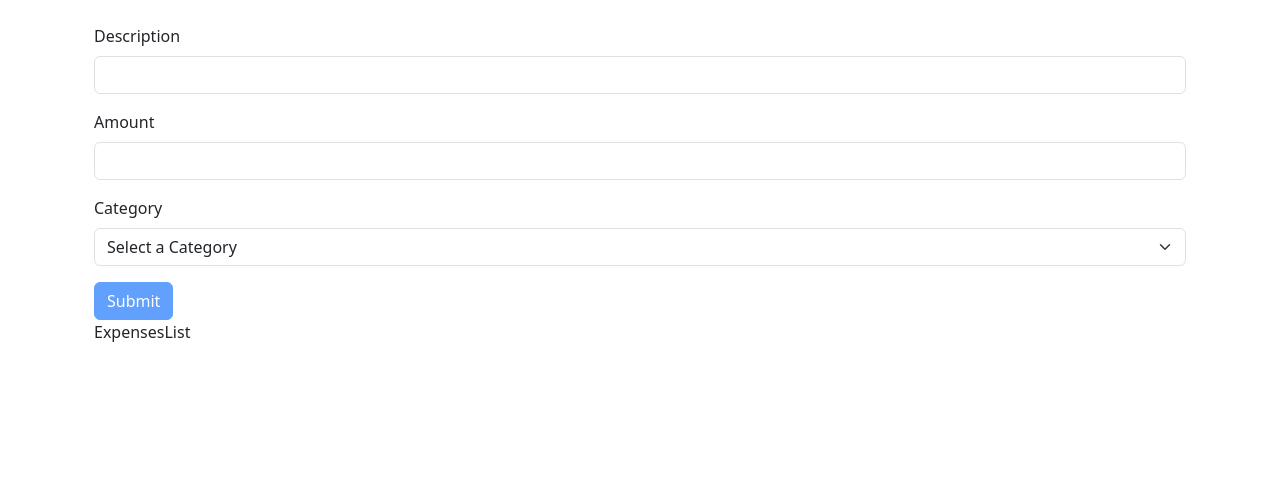
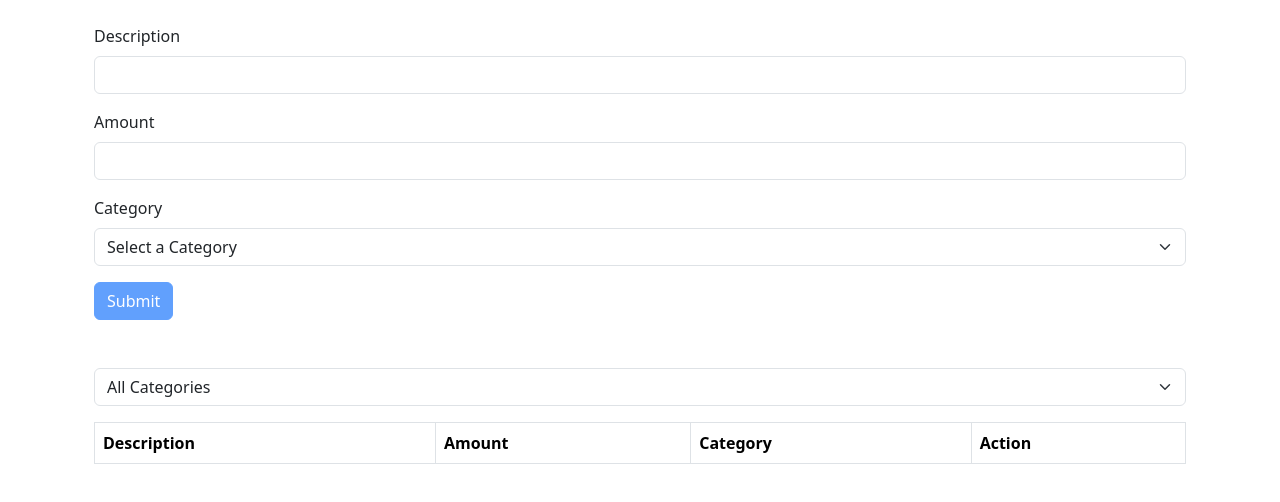
Before and after one commit to lokario/expense-tracker, a React (Vite) app: page / in a window 1280 px wide. Shown: the top 502 px of the page. Built offline with nearby package versions, Linux system fonts and the light colour scheme.

Commit message:
Add ExpensesList UI and Submit Expense implementation

```diff
--- a/src/App.tsx
+++ b/src/App.tsx
@@ -1,11 +1,27 @@
+import { useState } from "react";
 import ExpenseForm from "./components/ExpenseForm";
 import ExpensesList from "./components/ExpensesList";
+import Expense from "./components/expense";
 
 function App() {
+	const [lastExpenseId, setLastExpenseId] = useState(0);
+	const [expenses, setExpenses] = useState<Expense[]>([]);
+
+	const handleNewExpense = (expense: Expense) => {
+		const expenseId = lastExpenseId + 1;
+		setLastExpenseId(expenseId);
+		setExpenses([...expenses, { ...expense, id: expenseId }]);
+	};
+
+	const handleExpenseRemove = expenseId => {};
+
 	return (
-		<div className="container p-4">
-			<ExpenseForm />
-			<ExpensesList />
+		<div className="container d-flex flex-column row-gap-5 p-4">
+			<ExpenseForm onExpenseSubmit={handleNewExpense} />
+			<ExpensesList
+				expenses={expenses}
+				onExpenseRemove={handleExpenseRemove}
+			/>
 		</div>
 	);
 }
--- a/src/components/ExpenseForm/ExpenseForm.tsx
+++ b/src/components/ExpenseForm/ExpenseForm.tsx
@@ -11,14 +11,20 @@ const schema = z.object({
 
 type FormData = z.infer<typeof schema>;
 
-function ExpenseForm() {
+interface ExpenseFormProps {
+	onExpenseSubmit: (expense: object) => void;
+}
+
+function ExpenseForm({ onExpenseSubmit }: ExpenseFormProps) {
 	const {
 		register,
 		handleSubmit,
 		formState: { errors, isValid },
 	} = useForm<FormData>({ resolver: zodResolver(schema) });
 
-	const onSubmit = (data: FieldValues) => {};
+	const onSubmit = (data: FieldValues) => {
+		onExpenseSubmit(data);
+	};
 
 	return (
 		<form onSubmit={handleSubmit(onSubmit)}>
@@ -63,15 +69,21 @@ function ExpenseForm() {
 					{...register("category")}
 					className="form-select"
 					id="category"
+					defaultValue="0"
 				>
 					<option
 						disabled
-						selected
+						value="0"
 					>
 						Select a Category
 					</option>
 					{CATEGORIES.map(category => (
-						<option value={category}>{category}</option>
+						<option
+							key={category}
+							value={category}
+						>
+							{category}
+						</option>
 					))}
 				</select>
 				{errors.category && <div className="text-danger small mt-2">{errors.category.message}</div>}
--- a/src/components/ExpensesList/ExpensesList.tsx
+++ b/src/components/ExpensesList/ExpensesList.tsx
@@ -1,5 +1,73 @@
-function ExpensesList() {
-	return <div>ExpensesList</div>;
+import CATEGORIES from "../categories";
+import Expense from "../expense";
+
+interface ExpensesListProps {
+	expenses: Expense[];
+	onExpenseRemove: (expenseId: number) => void;
+}
+
+function ExpensesList({ expenses, onExpenseRemove }: ExpensesListProps) {
+	const formatter = new Intl.NumberFormat("en-US", {
+		style: "currency",
+		currency: "USD",
+	});
+
+	return (
+		<div>
+			<select
+				className="form-select mb-3"
+				id="category"
+				defaultValue="all"
+			>
+				<option
+					key="all"
+					value="all"
+				>
+					All Categories
+				</option>
+				{CATEGORIES.map(category => (
+					<option
+						key={category}
+						value={category}
+					>
+						{category}
+					</option>
+				))}
+			</select>
+			<table className="table table-bordered">
+				<thead>
+					<tr>
+						<th>Description</th>
+						<th>Amount</th>
+						<th>Category</th>
+						<th>Action</th>
+					</tr>
+				</thead>
+				<tbody>
+					{expenses.map(expense => {
+						return (
+							<tr
+								key={expense.id}
+								className="align-middle"
+							>
+								<td>{expense.description}</td>
+								<td>{formatter.format(expense.amount)}</td>
+								<td>{expense.category}</td>
+								<td>
+									<button
+										type="button"
+										className="btn btn-outline-danger"
+									>
+										Delete
+									</button>
+								</td>
+							</tr>
+						);
+					})}
+				</tbody>
+			</table>
+		</div>
+	);
 }
 
 export default ExpensesList;
--- /dev/null
+++ b/src/components/expense.ts
@@ -0,0 +1,8 @@
+interface Expense {
+	id: number;
+	amount: number;
+	description: string;
+	category: string;
+}
+
+export default Expense;
```
